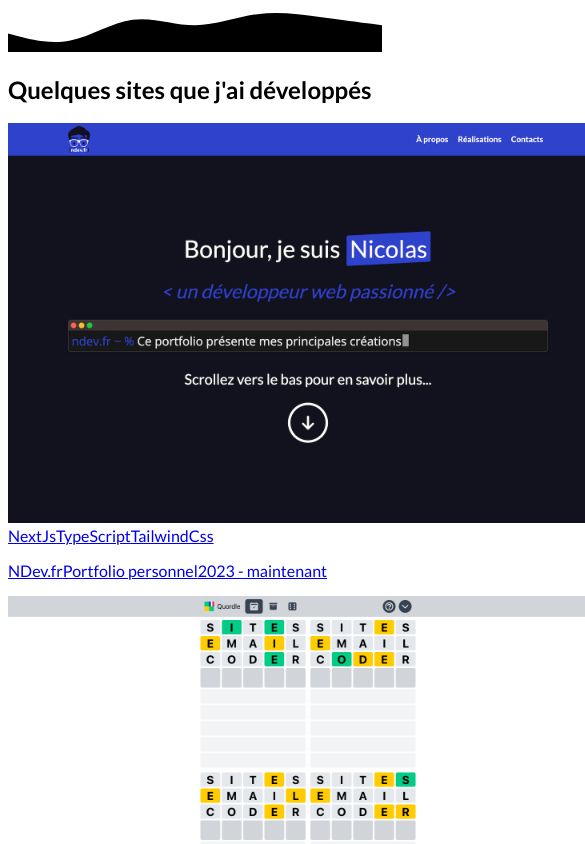
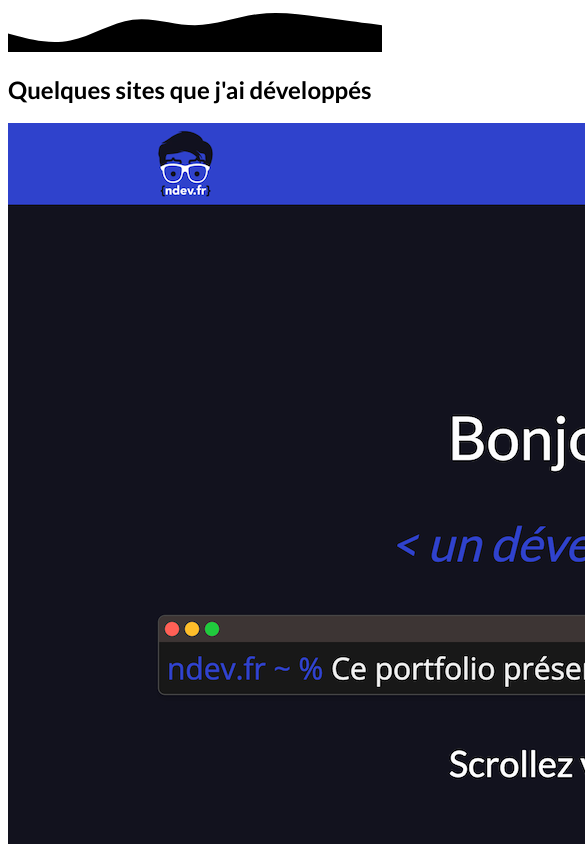
Before and after one commit to ndevfr/portfolio, a Next.js app: page / in a window 390 px wide. Shown: the part 3620-4464 px from the top of the page, 585 px wide, since content can reach past the window. Built offline with nearby package versions, Linux system fonts and the light colour scheme.

Commit message:
Remove unused breakpoint sizes

```diff
--- a/src/components/Projects.tsx
+++ b/src/components/Projects.tsx
@@ -26,16 +26,18 @@ const ProjectTile = (props: ProjectProps) => {
           "block relative drop-shadow-md border-2 border-black rounded-6 cursor-pointer"
         )}
       >
-        <Image
-          src={"/captures/" + props.slug + ".png"}
-          alt={props.title}
-          width="600"
-          height="400"
-          className={clsx("rounded-t-4")}
-          sizes="(max-width: 768px) 100vw,
-                (max-width: 1024px) 50vw,
-                33vw"
-        />
+        <div className="block relative">
+          <Image
+            src={"/captures/" + props.slug + ".png"}
+            alt={props.title}
+            className={clsx("rounded-t-4")}
+            width={1500}
+            height={1000}
+            sizes="(max-width: 425px) 339px, (max-width: 768px) 389px,
+                (max-width: 1024px) 348px, (max-width: 1200px) 305px, (max-width: 1440px) 364px,
+                444px"
+          />
+        </div>
         <div
           className={clsx(
             "flex flex-wrap absolute justify-center items-end w-full h-[80px] bottom-[80px] pb-[10px] bg-gradient-to-b from-topgradient/0 to-btmgradient/80"
@@ -124,7 +126,7 @@ export const Projects = (props: StaticProps) => {
 
         <div
           className={clsx(
-            "grid grid-cols-1",
+            "w-full grid grid-cols-1",
             "tablet:grid-cols-2",
             "laptop:grid-cols-3"
           )}
@@ -172,7 +174,7 @@ export const Projects = (props: StaticProps) => {
         </h1>
         <div
           className={clsx(
-            "grid grid-cols-1 pb-[50px]",
+            "w-full grid grid-cols-1 pb-[50px]",
             "tablet:grid-cols-2",
             "laptop:grid-cols-3"
           )}
--- a/tailwind.config.js
+++ b/tailwind.config.js
@@ -9,11 +9,7 @@ module.exports = {
       tablet: "768px",
       laptop: "1024px",
       desktop: "1200px",
-      sm: "640px",
-      md: "768px",
-      lg: "1024px",
-      xl: "1280px",
-      "2xl": "1536px",
+      bigscreen: "1440px",
     },
     borderWidth: {
       DEFAULT: "1px",
```
